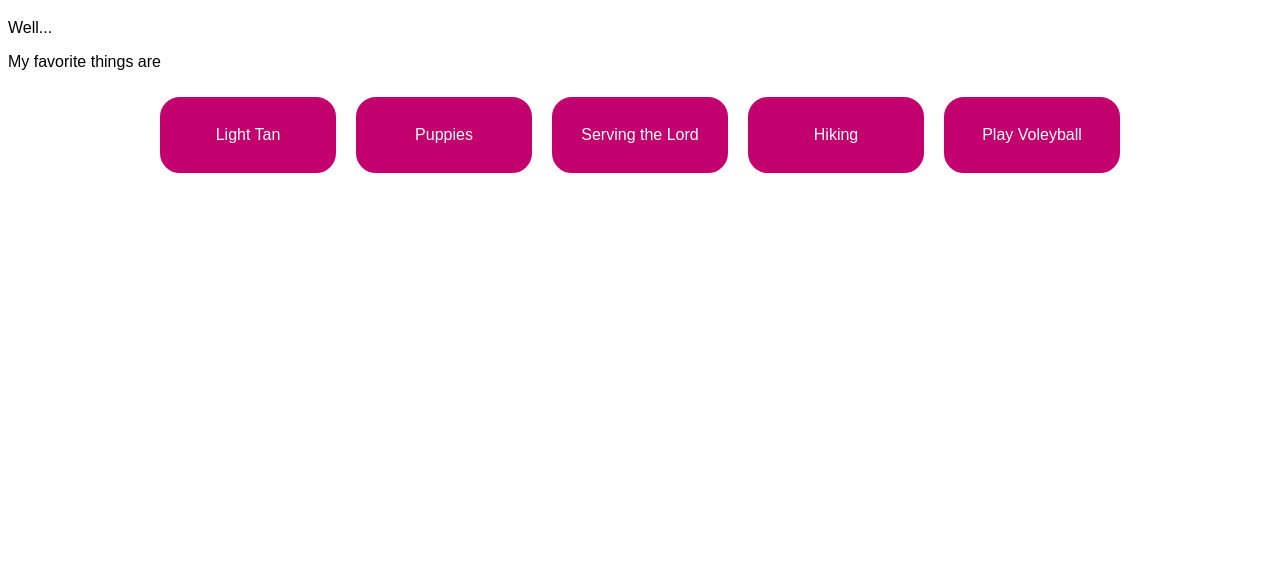
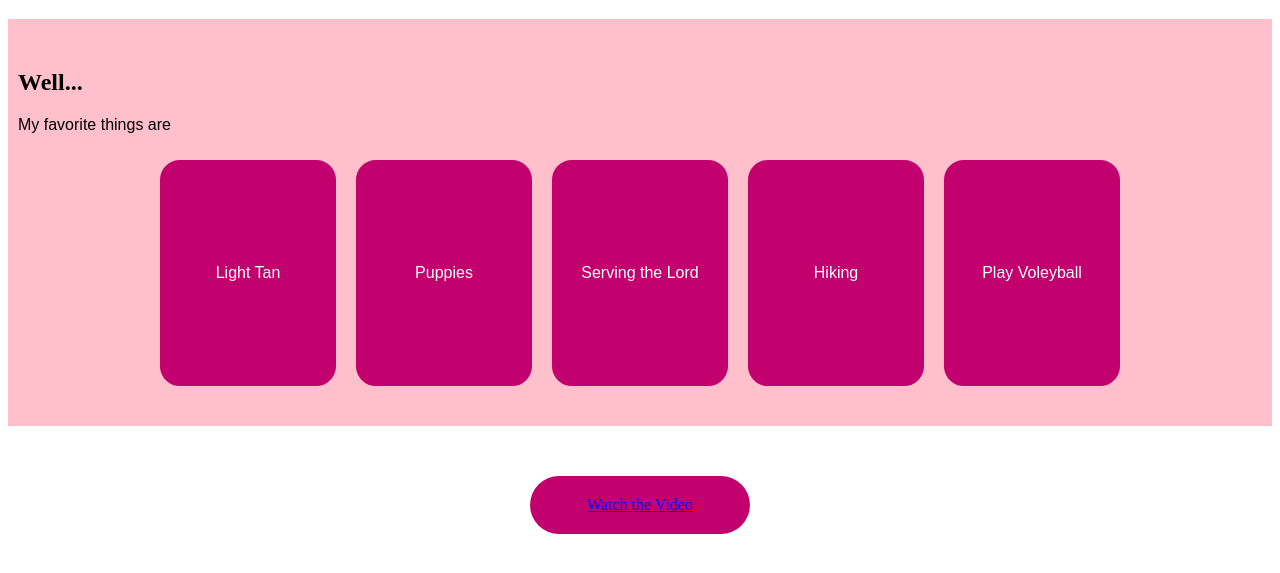
Before and after one commit to katb97/katb97.github.io, a plain HTML site: page index.html in a window 1280 px wide. Shown: the part 139-712 px from the top of the page. Drawn offline with Linux system fonts and the light colour scheme.

Commit message:
watch the video

```diff
--- a/index.html
+++ b/index.html
@@ -16,7 +16,8 @@
         <div class="header-home">
             <h1>Katelyn Barone</h1>
         </div>
-        <p>Well...</p>
+        <div class="favs">
+            <h2>Well...</h2>
             <p>
                 My favorite things are
             </p>
@@ -37,6 +38,12 @@
                     <p>Play Voleyball</p>
                 </div>
             </div>
+        </div>
+
+        <div class="button">
+                <a href="https://www.youtube.com/watch?v=hHWcoaM_59E" >Watch the Video</a>
+        </div>
+
 
     </body>
 </html>
--- a/style.css
+++ b/style.css
@@ -74,6 +74,7 @@ nav a:hover{
     border: 3px solid #c2006e;
     border-radius: 20px;
     width: 150px;
+    height: 200px;
     display: flex;
     flex-direction: column;
     justify-content: center;
@@ -83,3 +84,21 @@ nav a:hover{
     background-color: white;
     color: #c2006e;
 }
+
+.favs {
+    background-color: #ffc0cb;
+    padding: 30px 10px;
+}
+
+.button {
+    background-color: #c2006e;
+    width: 200px;
+    padding: 20px 10px;
+    margin: 50px auto;
+    text-align: center;
+    color: white;
+    border-radius: 50px;
+}
+a.button {
+    color: white;
+}
```
Lines whose indentation alone changed are shown as unchanged.
